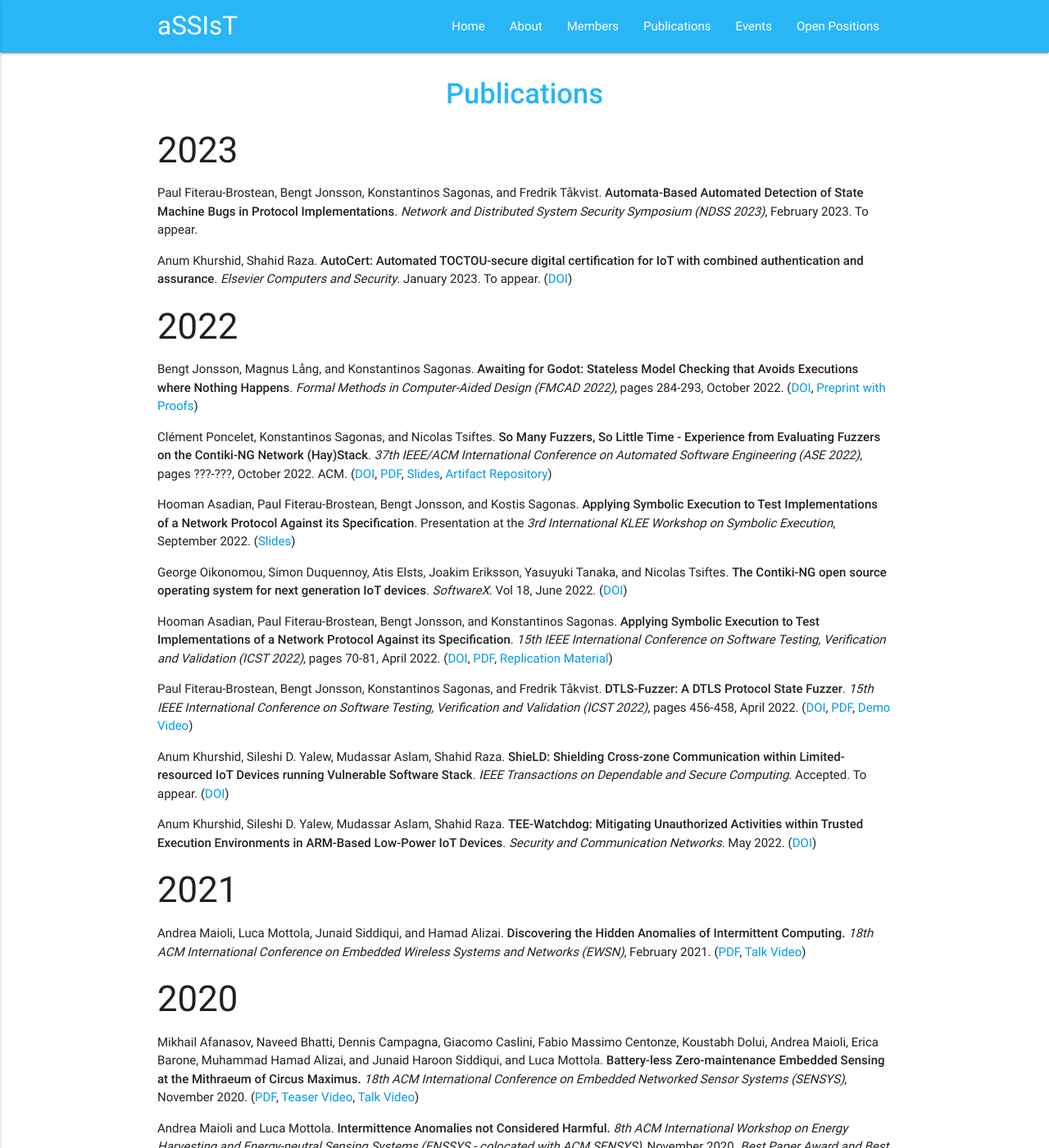
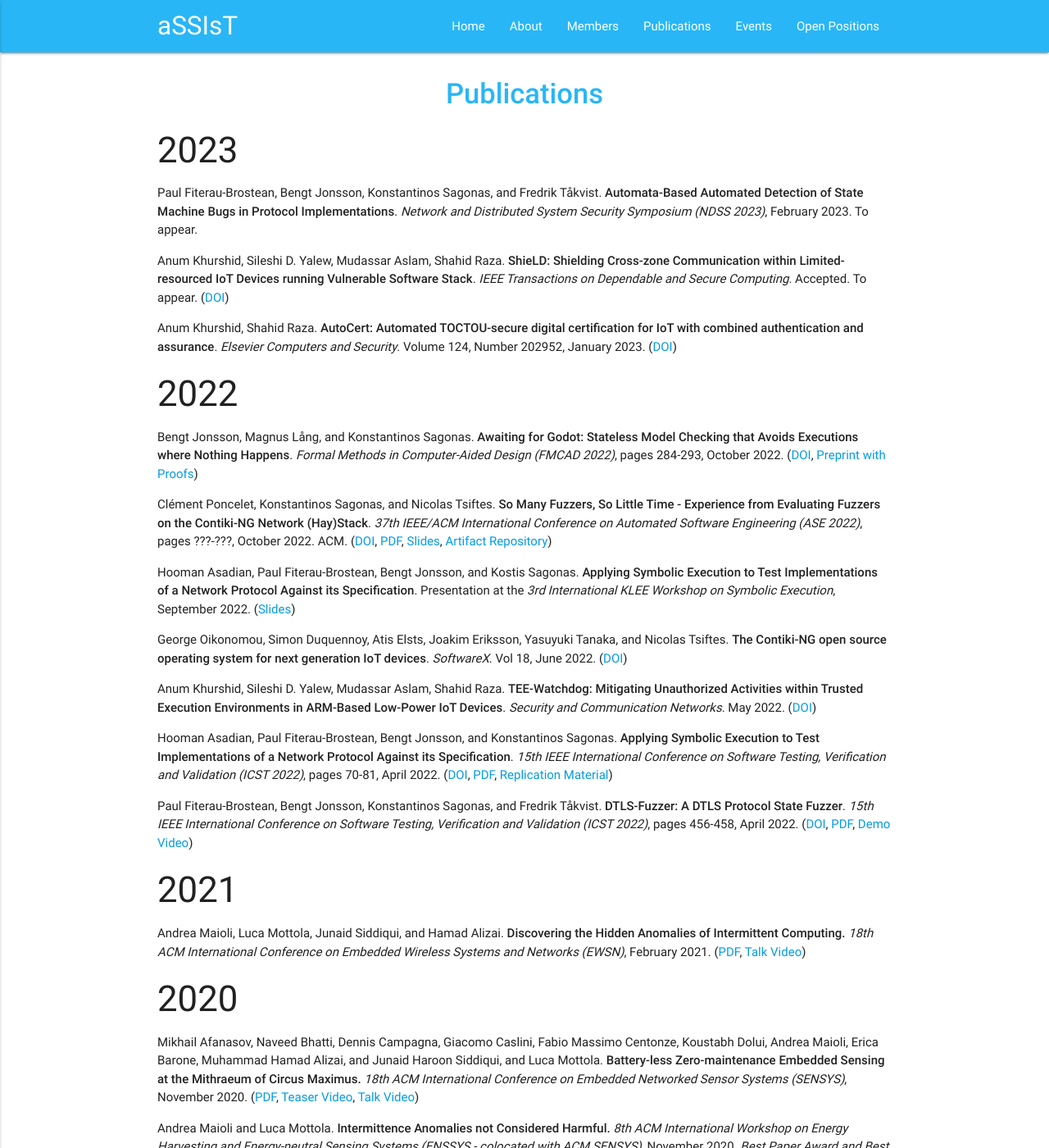
Before and after one commit to assist-project/assist-project.github.io, a Jekyll site: the page built from 03-publications.md, in a window 1280 px wide and 1400 px high. Shown: the whole window at 82% size. Built offline with Jekyll 4.4.1, drawn with Linux system fonts in a browser that asks for light colours; part of the change alters nothing that is shown.

Commit message:
Fix some publications

```diff
--- a/03-publications.md
+++ b/03-publications.md
@@ -8,7 +8,9 @@ permalink: /publications/
 
 - Paul Fiterau-Brostean, Bengt Jonsson, Konstantinos Sagonas, and Fredrik Tåkvist. **Automata-Based Automated Detection of State Machine Bugs in Protocol Implementations**. _Network and Distributed System Security Symposium (NDSS 2023)_, February 2023. To appear.
 
-- Anum Khurshid, Shahid Raza. **AutoCert: Automated TOCTOU-secure digital certification for IoT with combined authentication and assurance**. _Elsevier Computers and Security_. January 2023. To appear. ([DOI](https://doi.org/10.1016/j.cose.2022.102952))
+- Anum Khurshid, Sileshi D. Yalew, Mudassar Aslam, Shahid Raza. **ShieLD: Shielding Cross-zone Communication within Limited-resourced IoT Devices running Vulnerable Software Stack**. _IEEE Transactions on Dependable and Secure Computing_. Accepted. To appear. ([DOI](https://doi.org/10.1109/TDSC.2022.3147262))
+
+- Anum Khurshid, Shahid Raza. **AutoCert: Automated TOCTOU-secure digital certification for IoT with combined authentication and assurance**. _Elsevier Computers and Security_. Volume 124, Number 202952, January 2023. ([DOI](https://doi.org/10.1016/j.cose.2022.102952))
 
 ### 2022
 
@@ -22,6 +24,8 @@ permalink: /publications/
 
 - George Oikonomou, Simon Duquennoy, Atis Elsts, Joakim Eriksson, Yasuyuki Tanaka, and Nicolas Tsiftes. **The Contiki-NG open source operating system for next generation IoT devices**. _SoftwareX_. Vol 18, June 2022. ([DOI](https://doi.org/10.1016/j.softx.2022.101089))
 
+-  Anum Khurshid, Sileshi D. Yalew, Mudassar Aslam, Shahid Raza. **TEE-Watchdog: Mitigating Unauthorized Activities within Trusted Execution Environments in ARM-Based Low-Power IoT Devices**. _Security and Communication Networks_. May 2022. ([DOI](https://doi.org/10.1155/2022/8033799))
+
 - Hooman Asadian, Paul Fiterau-Brostean, Bengt Jonsson, and Konstantinos Sagonas. **Applying Symbolic Execution to Test Implementations of a Network Protocol Against its Specification**. _15th IEEE International Conference on Software Testing, Verification and Validation (ICST 2022)_, pages 70-81, April 2022. ([DOI](https://doi.org/10.1109/ICST53961.2022.00019), [PDF](papers/ApplyingSymExec@ICST-22.pdf), [Replication Material][ICST-22-replication-material])
 
   [ICST-22-replication-material]: https://doi.org/10.5281/zenodo.5929867
@@ -29,10 +33,6 @@ permalink: /publications/
 - Paul Fiterau-Brostean, Bengt Jonsson, Konstantinos Sagonas, and Fredrik Tåkvist. **DTLS-Fuzzer: A DTLS Protocol State Fuzzer**. _15th IEEE International Conference on Software Testing, Verification and Validation (ICST 2022)_, pages 456-458, April 2022. ([DOI](https://doi.org/10.1109/ICST53961.2022.00051), [PDF](papers/DTLS-Fuzzer@ICST-22.pdf), [Demo Video][DemoVideo@ICST22])
 
   [DemoVideo@ICST22]: https://youtu.be/KtEpwYC-f9M
-
-- Anum Khurshid, Sileshi D. Yalew, Mudassar Aslam, Shahid Raza. **ShieLD: Shielding Cross-zone Communication within Limited-resourced IoT Devices running Vulnerable Software Stack**. _IEEE Transactions on Dependable and Secure Computing_. Accepted. To appear. ([DOI](https://10.1109/TDSC.2022.3147262))
-
--  Anum Khurshid, Sileshi D. Yalew, Mudassar Aslam, Shahid Raza. **TEE-Watchdog: Mitigating Unauthorized Activities within Trusted Execution Environments in ARM-Based Low-Power IoT Devices**. _Security and Communication Networks_. May 2022. ([DOI](https://doi.org/10.1155/2022/8033799))
 
 ### 2021
 
```
